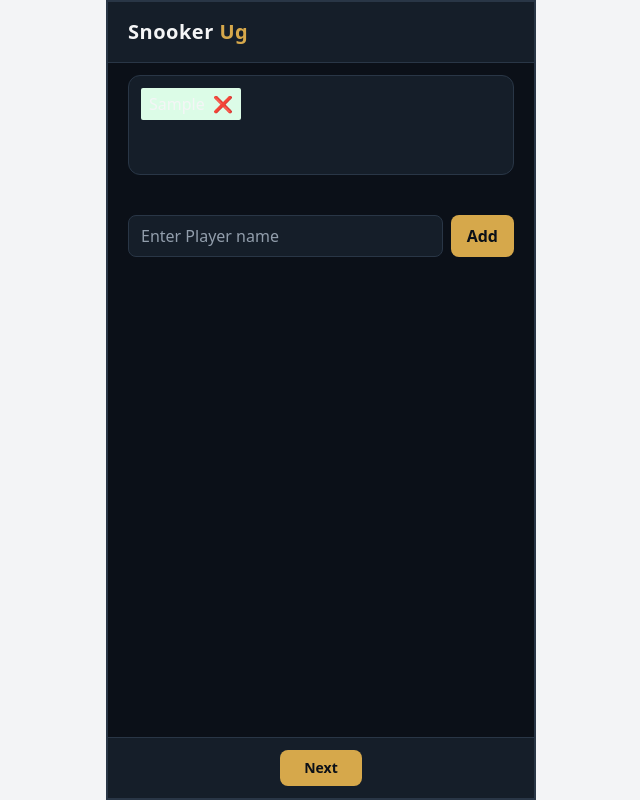
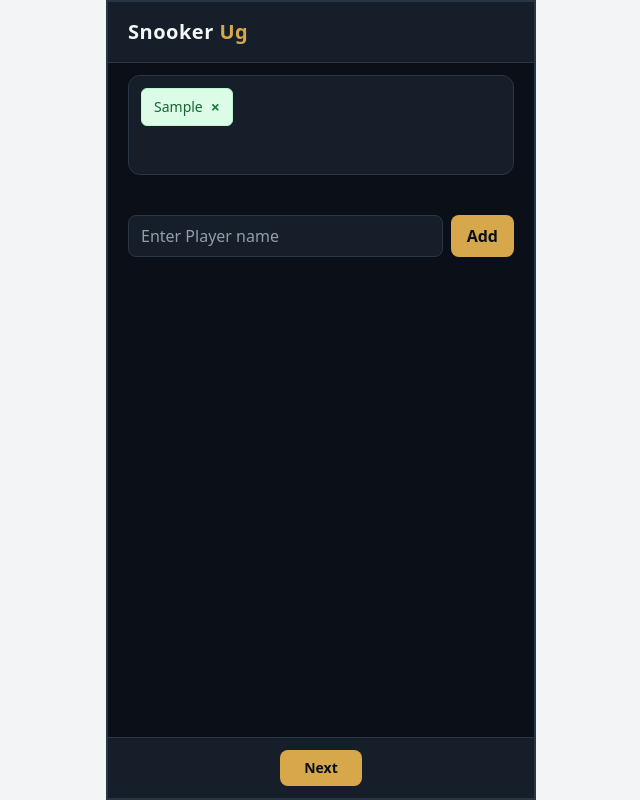
Before and after one commit to ojrallan/snooker_notepad, a React (Create React App) app: page / in a window 1280 px wide. Both pictures are taken after typing "Sample" into the empty fields and a click on the button "Add". Shown: the whole page, without its empty margins (319-959 px from the left). Built offline with nearby package versions, Linux system fonts and the light colour scheme.

Commit message:
Preload images

```diff
--- a/src/App.js
+++ b/src/App.js
@@ -1,5 +1,4 @@
-
-import { useState } from "react";
+import { useState, useEffect } from "react";
 
 import GameGrid from "./components/game/GameGrid";
 import PlayerDisplay from "./components/players/PlayerDisplay";
@@ -14,6 +13,13 @@ function App() {
   const [currentPage, setCurrentPage] = useState("players");
   const [playerObjects, setPlayerObjects] = useState([]);
   const [currentPlayer, setCurrentPlayer] = useState(playerObjects[0] ?? null);
+
+  useEffect(() => {
+    for (let i = 1; i <= 15; i++) {
+      const img = new Image();
+      img.src = `/images/balls/ball_${i}.png`;
+    }
+  }, []);
 
   function handleStartGame() {
     const gamePlayers = playersList.map((player) => ({
@@ -72,16 +78,13 @@ function App() {
 
   return (
     <div className="h-dvh w-full max-w-[430px] mx-auto overflow-hidden border-2 border-[#293646] bg-[#0B1018] flex flex-col">
-
       {/* Main app container */}
       <div className="flex flex-1 min-h-0 flex-col bg-[#0B1018]">
-
         {/* Header */}
         <Header />
 
         {/* Content */}
         <main className="flex-1 min-h-0 px-5 py-3 overflow-hidden bg-[#0B1018] text-[#F4F5F6]">
-
           {currentPage === "players" && (
             <>
               <PlayerDisplay
@@ -108,7 +111,6 @@ function App() {
 
           {currentPage === "game" && (
             <div className="flex h-full min-h-0 flex-col justify-between">
-
               {/* Top */}
               <PlayerDetails player={currentPlayer} />
 
@@ -125,16 +127,13 @@ function App() {
                 playerObjects={playerObjects}
                 onSetCurrentPlayer={handleSetCurrentPlayer}
               />
-
             </div>
           )}
         </main>
 
         {/* Bottom navigation */}
         <nav className="shrink-0 border-t border-[#293646] bg-[#151E29] px-5 py-3">
-
           <div className="flex items-center justify-around">
-
             {currentPage === "players" && (
               <button
                 className="rounded-lg bg-[#D6A84B] px-6 py-2 text-sm font-bold text-[#0B1018] transition hover:bg-[#E5BC68]"
@@ -152,10 +151,8 @@ function App() {
                 Start Game
               </button>
             )}
-
           </div>
         </nav>
-
       </div>
     </div>
   );
--- a/src/components/players/PlayerTag.jsx
+++ b/src/components/players/PlayerTag.jsx
@@ -2,15 +2,16 @@ function PlayerTag({ name, onDeletePlayer }) {
   const displayName = name.charAt(0).toUpperCase() + name.slice(1);
 
   return (
-    <div className="flex gap-2 px-2 py-1 bg-green-100 w-fit h-fit rounded-sm">
-      <span>{displayName}</span>
+    <div className="flex items-center gap-2 px-3 py-1.5 bg-green-100 text-green-800 border border-green-200 w-fit h-fit rounded-md">
+      <span className="text-sm font-medium">{displayName}</span>
 
       <button
         type="button"
         onClick={() => onDeletePlayer(name)}
         aria-label={`Remove ${displayName}`}
+        className="text-green-700 hover:text-red-600 transition-colors font-semibold"
       >
-        ❌
+        ×
       </button>
     </div>
   );
```
